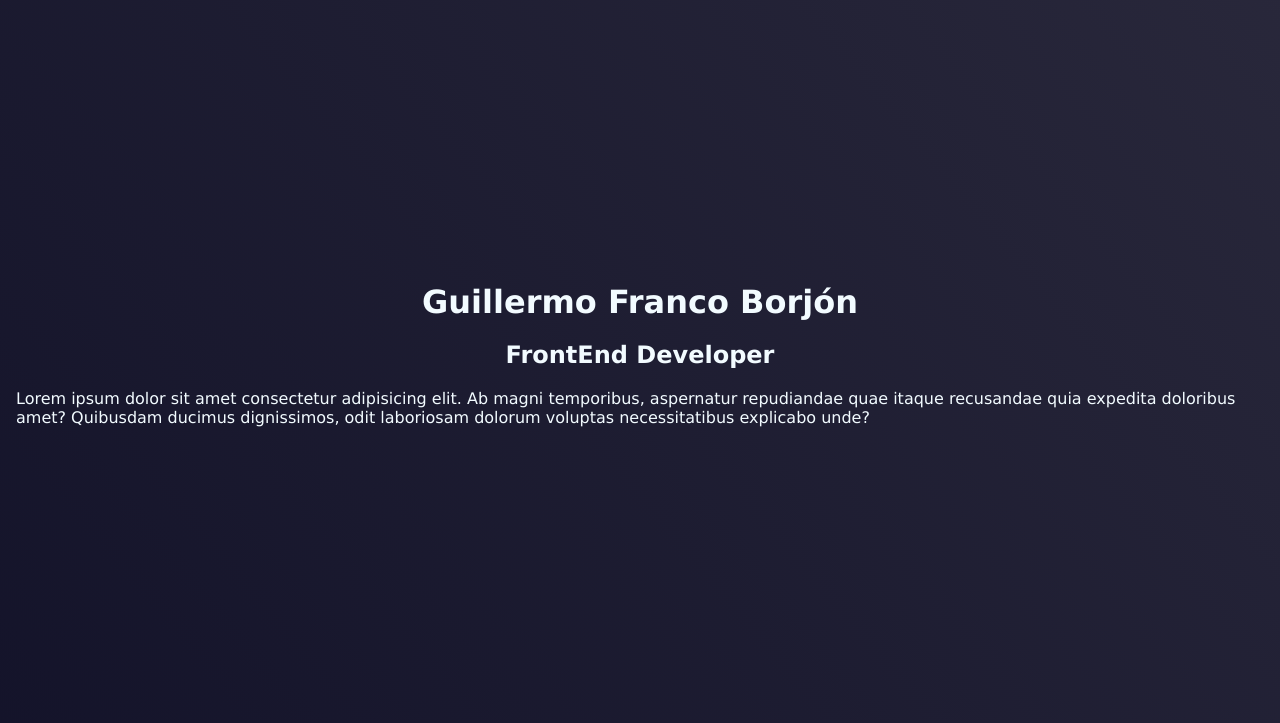
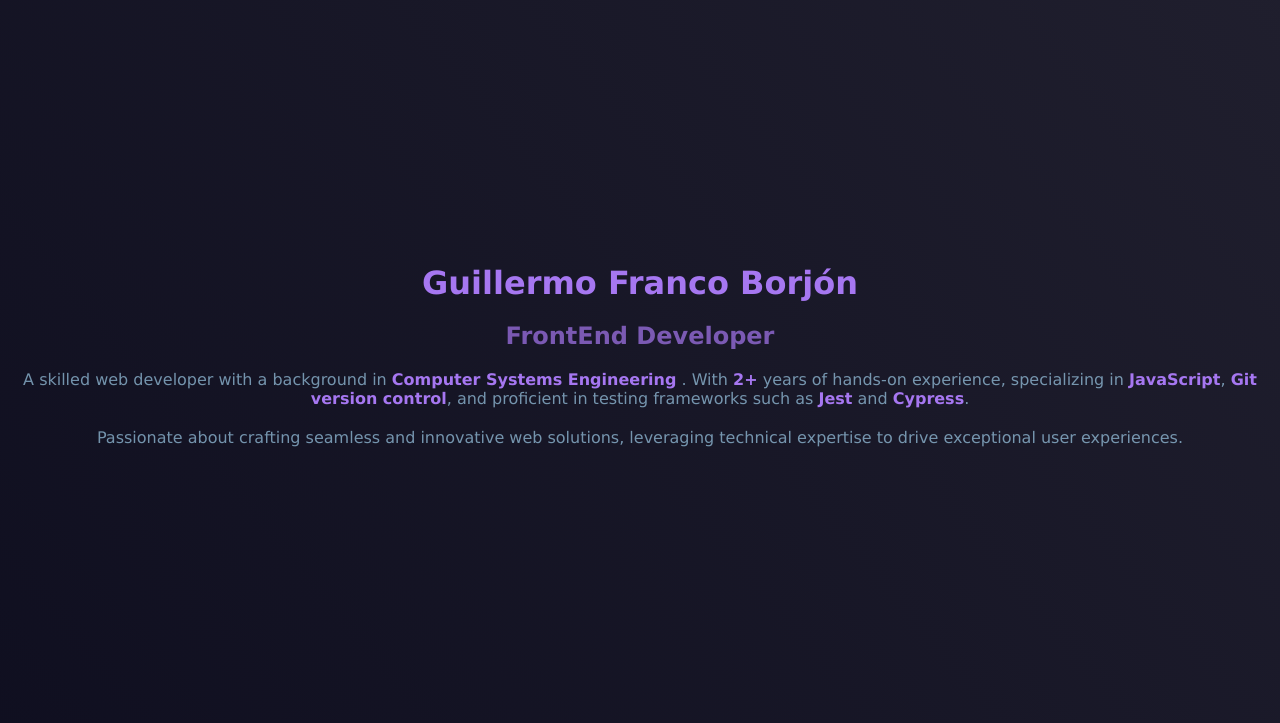
Before and after one commit to devMetalG/portfolio, a plain HTML site: page index.html in a window 1280 px wide. Shown: the part 77-800 px from the top of the page. Drawn offline with nearby package versions, Linux system fonts and the light colour scheme.

Commit message:
add: About me information

```diff
--- a/css/style.css
+++ b/css/style.css
@@ -19,8 +19,8 @@ body {
   color: #F2FBFF;
   font-family: Verdana, Geneva, Tahoma, sans-serif;
   position: relative;
-  background: rgb(0,0,26);
-  background: linear-gradient(50deg, rgba(0,0,26,1) 0%, rgb(41, 40, 59) 100%);
+  background: rgb(0, 0, 19);
+  background: linear-gradient(50deg, rgba(0,0,19,1) 0%, rgb(32, 31, 46) 100%);
 }
 
 .all-cont{
@@ -172,6 +172,7 @@ section:nth-child(4) .main-info {
   font-size: xx-large;
   animation: main-title 1s ease-out both;
   margin: 0;
+  color: rgb(166, 119, 241);
 }
 
 .main-subtitle {
@@ -180,12 +181,20 @@ section:nth-child(4) .main-info {
   font-size: x-large;
   margin: 0;
   animation: main-title 1s ease-out 1s both;
+  color: rgba(166, 119, 241, 0.699);
 }
 
 .main-paragraph {
+  text-align: center;
   font-weight:500;
   margin: 0;
   animation: main-title 1s ease-out 2s both;
+  color: rgb(171 221 250 / 64%);
+}
+
+.main-p-bold {
+  font-weight: bold;
+  color: rgb(166, 119, 241);
 }
 
 @keyframes main-title {
@@ -234,5 +243,5 @@ section:nth-child(4) .main-info {
 }
 
 .show-options{
-
+  color: #fff;
 }
--- a/index.html
+++ b/index.html
@@ -30,7 +30,11 @@
           <div class="main-info">
             <h2 class="main-title">Guillermo Franco Borjón</h2>
             <h3 class="main-subtitle">FrontEnd Developer</h3>
-            <p class="main-paragraph">Lorem ipsum dolor sit amet consectetur adipisicing elit. Ab magni temporibus, aspernatur repudiandae quae itaque recusandae quia expedita doloribus amet? Quibusdam ducimus dignissimos, odit laboriosam dolorum voluptas necessitatibus explicabo unde?</p>
+            <p class="main-paragraph">A skilled web developer with a background in <span class="main-p-bold">Computer Systems Engineering</span>
+              . With <span class="main-p-bold">2+</span> years of hands-on experience, specializing in <span class="main-p-bold">JavaScript</span>,
+              <span class="main-p-bold">Git version control</span>, and proficient in testing frameworks such as <span class="main-p-bold">Jest</span>
+               and <span class="main-p-bold">Cypress</span>.</p>
+            <p class="main-paragraph">Passionate about crafting seamless and innovative web solutions, leveraging technical expertise to drive exceptional user experiences.</p>
           </div>
         </article>
       </section>
```
